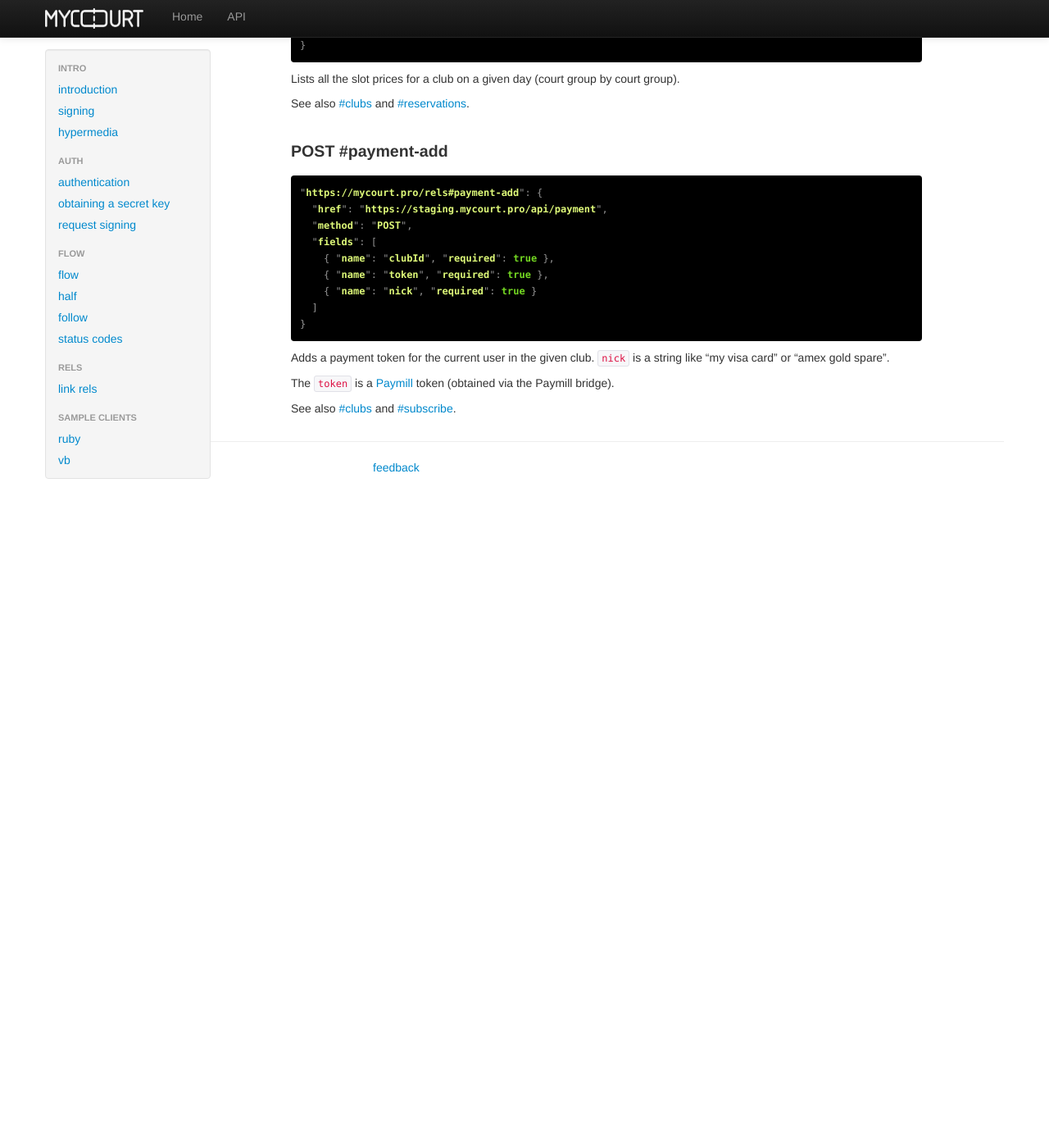
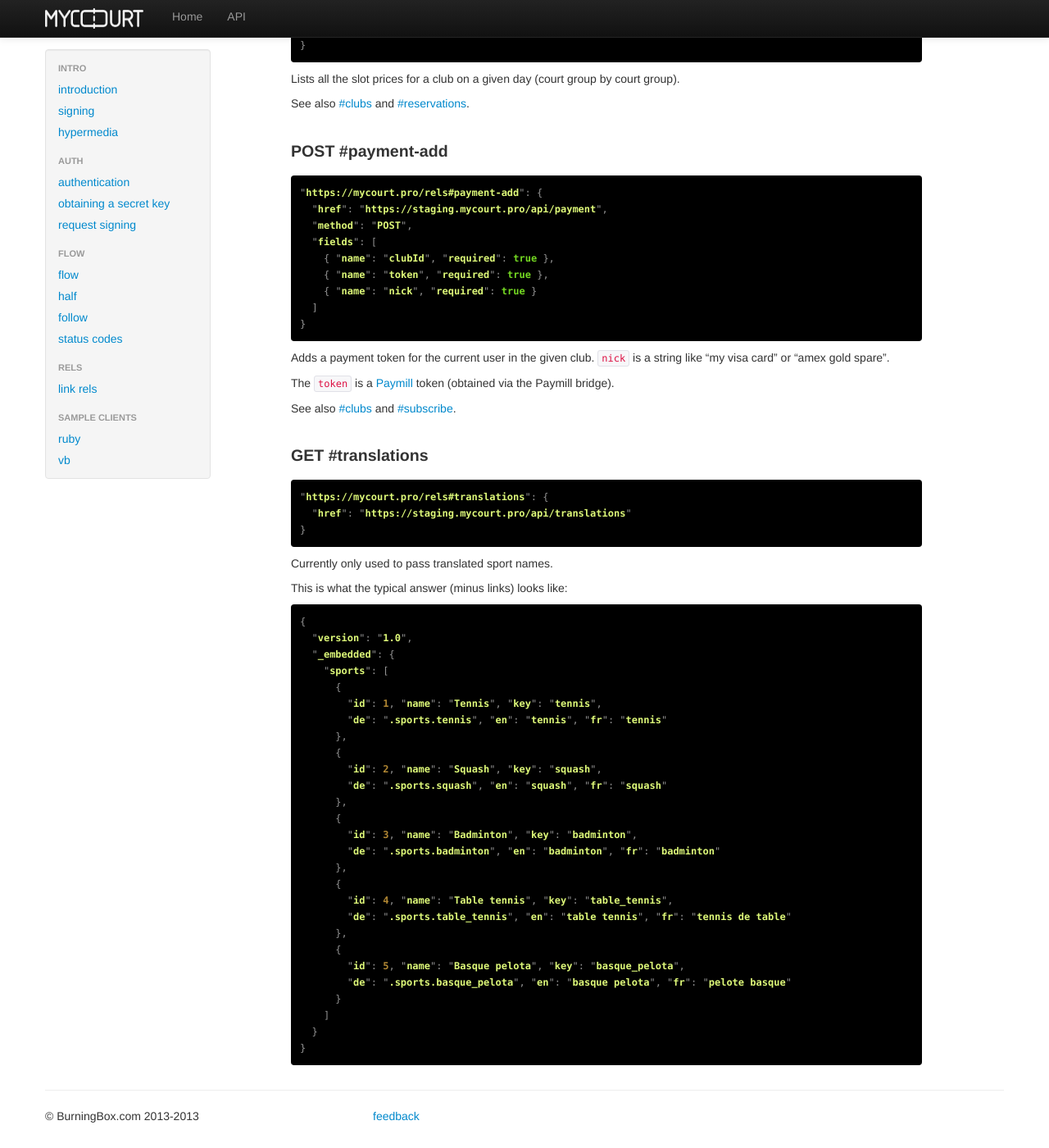
Before and after one commit to mycourtpro/mycourtpro.github.io, a Jekyll site: the page built from api/rels.md, in a window 1280 px wide and 1400 px high, scrolled down 2651 px. Shown: the whole window at 82% size. Built offline with Jekyll 4.4.1, drawn with Linux system fonts in a browser that asks for light colours; before the commit the page ends 3281 px from its top, so only the background shows below that.

Commit message:
document #translations rel

````diff
--- a/api/rels.md
+++ b/api/rels.md
@@ -179,3 +179,46 @@ Adds a payment token for the current user in the given club. ```nick``` is a str
 The ```token``` is a [Paymill](http://paymill.com) token (obtained via the Paymill bridge).
 
 See also [#clubs](#clubs) and [#subscribe](#subscribe).
+
+
+<h2 id="translations">GET #translations</h2>
+
+{% highlight javascript %}
+"https://mycourt.pro/rels#translations": {
+  "href": "https://staging.mycourt.pro/api/translations"
+}
+{% endhighlight %}
+
+Currently only used to pass translated sport names.
+
+This is what the typical answer (minus links) looks like:
+
+{% highlight javascript %}
+{
+  "version": "1.0",
+  "_embedded": {
+    "sports": [
+      {
+        "id": 1, "name": "Tennis", "key": "tennis",
+        "de": ".sports.tennis", "en": "tennis", "fr": "tennis"
+      },
+      {
+        "id": 2, "name": "Squash", "key": "squash",
+        "de": ".sports.squash", "en": "squash", "fr": "squash"
+      },
+      {
+        "id": 3, "name": "Badminton", "key": "badminton",
+        "de": ".sports.badminton", "en": "badminton", "fr": "badminton"
+      },
+      {
+        "id": 4, "name": "Table tennis", "key": "table_tennis",
+        "de": ".sports.table_tennis", "en": "table tennis", "fr": "tennis de table"
+      },
+      {
+        "id": 5, "name": "Basque pelota", "key": "basque_pelota",
+        "de": ".sports.basque_pelota", "en": "basque pelota", "fr": "pelote basque"
+      }
+    ]
+  }
+}
+{% endhighlight %}
````
